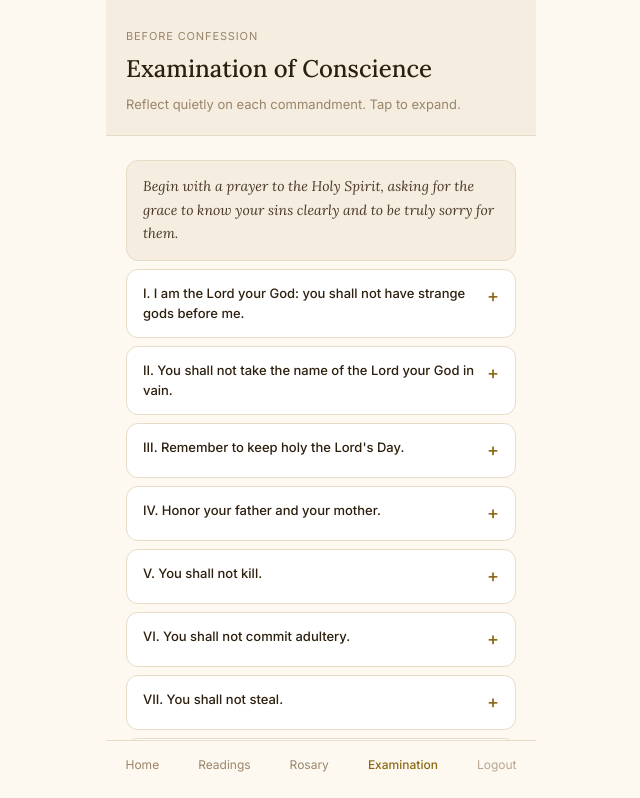
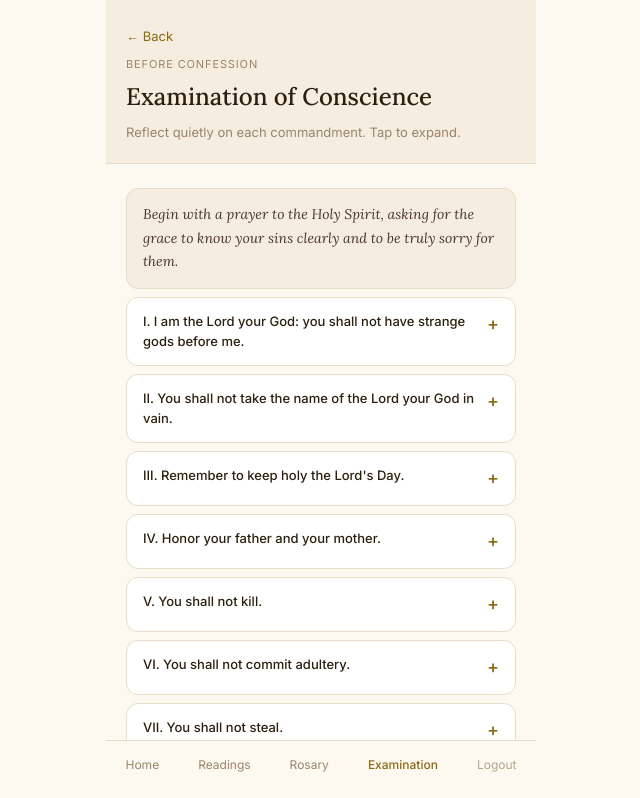
Before and after one commit to dorianzelaya/catholic-companion, a React (Vite) app in the folder frontend/: page /examination in a window 1280 px wide. Shown: the top 798 px of the page, without its empty margins (319-959 px from the left). Built offline with nearby package versions, Linux system fonts and the light colour scheme; sample sign-in values are in the browser's storage.

Commit message:
add back button to readings, saint, and examination pages

```diff
--- /dev/null
+++ b/frontend/src/components/BackButton.jsx
@@ -0,0 +1,13 @@
+import { useNavigate } from 'react-router-dom'
+
+function BackButton({ to = '/home' }) {
+  const navigate = useNavigate()
+
+  return (
+    <button className="back-button" onClick={() => navigate(to)}>
+      ← Back
+    </button>
+  )
+}
+
+export default BackButton
--- a/frontend/src/index.css
+++ b/frontend/src/index.css
@@ -665,3 +665,16 @@ body {
   line-height: 1.7;
   color: var(--brown-mid);
 }
+
+/* Back button */
+.back-button {
+  background: none;
+  border: none;
+  font-family: var(--font-ui);
+  font-size: 13px;
+  color: var(--gold);
+  cursor: pointer;
+  padding: 0;
+  margin-bottom: 12px;
+  display: block;
+}
--- a/frontend/src/pages/ExaminationOfConscience.jsx
+++ b/frontend/src/pages/ExaminationOfConscience.jsx
@@ -1,5 +1,6 @@
 import { useState } from 'react'
 import NavBar from '../components/NavBar'
+import BackButton from '../components/BackButton'
 
 const EXAMINATION = [
   {
@@ -115,6 +116,7 @@ function ExaminationOfConscience() {
     <div className="page">
       <div className="page-content">
         <div className="examination-header">
+          <BackButton />
           <p className="readings-eyebrow">Before Confession</p>
           <h1 className="examination-title">Examination of Conscience</h1>
           <p className="examination-subtitle">
--- a/frontend/src/pages/Saint.jsx
+++ b/frontend/src/pages/Saint.jsx
@@ -1,5 +1,6 @@
 import { useState, useEffect } from 'react'
 import NavBar from '../components/NavBar'
+import BackButton from '../components/BackButton'
 import API_URL from '../config'
 
 function Saint() {
@@ -36,6 +37,7 @@ function Saint() {
     <div className="page">
       <div className="page-content">
         <div className="saint-header">
+          <BackButton />
           <p className="readings-eyebrow">Saint of the Day</p>
           {data && <h1 className="saint-name">{data.saint_name}</h1>}
           {data && <p className="saint-type">{formatType(data.saint_type)}</p>}
```
